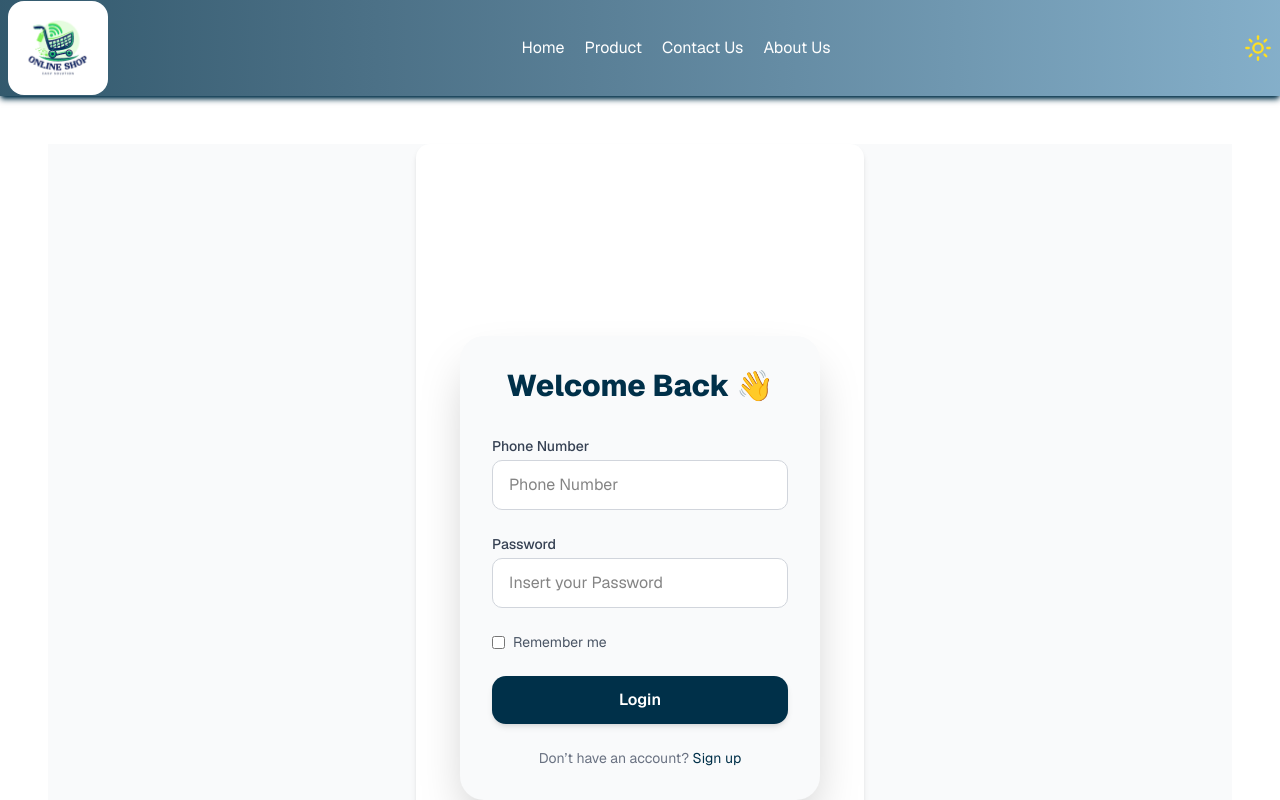
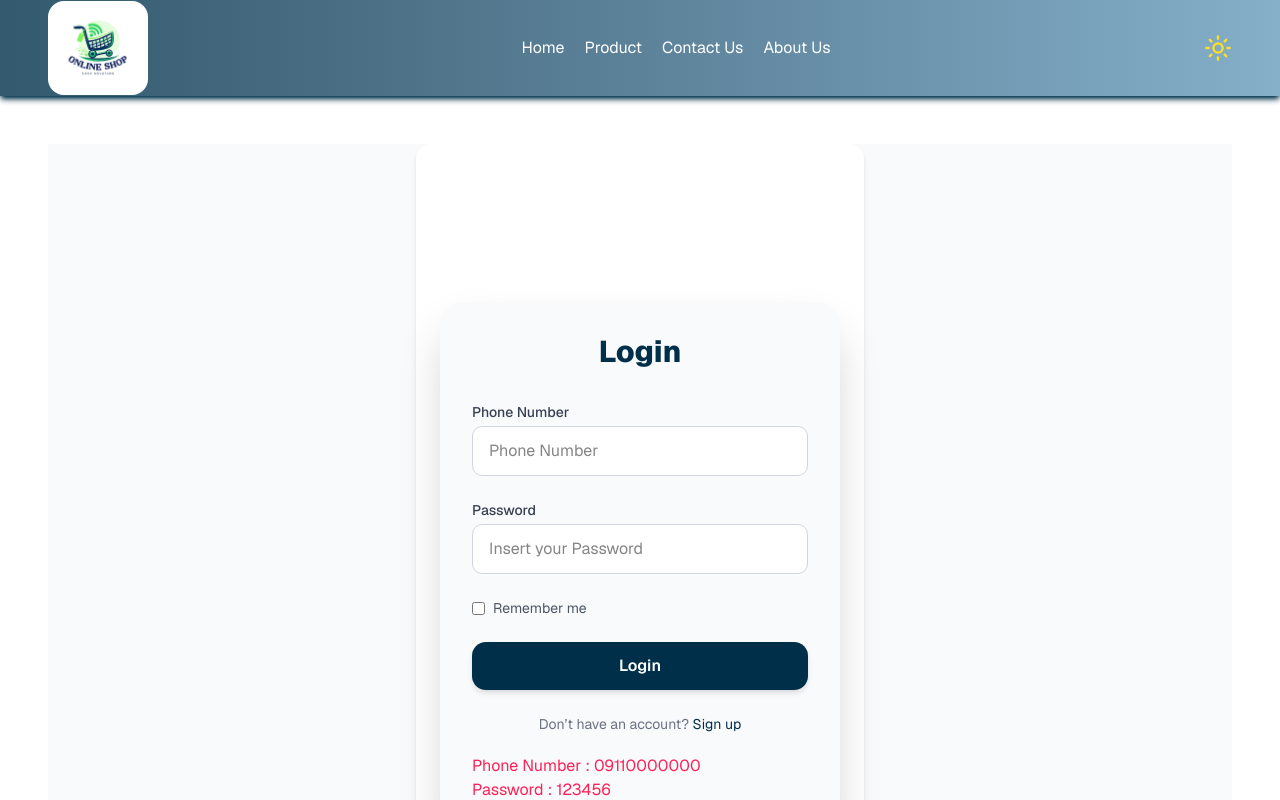
Before and after one commit to amirpouya-rzv/OnlineShop-Website, a Next.js app: page / in a window 1280 px wide. Shown: the top 800 px of the page. Built offline with nearby package versions, Linux system fonts and the light colour scheme.

Commit message:
project finished.

```diff
--- a/actions/uthActions.ts
+++ b/actions/uthActions.ts
@@ -18,6 +18,6 @@ export const loginAction = async (formData: FormData) => {
   if (res.status === 200) {
     const token = res.data.token
     ;(await cookies()).set("loginToken", token)
-    redirect('/userpanel')
+    redirect('/product')
   }
 }
--- a/src/app/(auth)/login/page.tsx
+++ b/src/app/(auth)/login/page.tsx
@@ -3,10 +3,10 @@ import { loginAction } from "../../../../actions/uthActions";
 
 export default function LoginPage() {
   return (
-    <div className="min-h-screen flex items-center justify-center bg-white dark:bg-[#1A1A1A] px-5 py-12">
-      <div className="w-full max-w-md bg-[#F9FAFB] dark:bg-[#2B2B2B] p-8 rounded-3xl shadow-2xl">
+    <div className="min-h-screen  flex items-center justify-center bg-white dark:bg-[#1A1A1A] py-12">
+      <div className="w-full  max-w-md bg-[#F9FAFB] dark:bg-[#2B2B2B] p-8 rounded-3xl shadow-2xl">
         <h2 className="text-3xl font-extrabold text-center text-dark-blue dark:text-white mb-8">
-          Welcome Back 👋
+          Login
         </h2>
 
         <form action={loginAction} className="space-y-6">
@@ -54,10 +54,15 @@ export default function LoginPage() {
 
         <p className="text-center text-sm text-gray-500 dark:text-gray-400 mt-6">
           Don’t have an account?{' '}
-          <a href="/register" className="text-dark-blue hover:underline">
+          <a href="/login" className="text-dark-blue dark:text-white hover:underline">
             Sign up
           </a>
         </p>
+           <div className="mt-5 text-rose-500">
+          <p>Phone Number : 09110000000</p>
+          <p>Password : 123456</p>
+
+        </div>
       </div>
     </div>
   )
--- a/src/app/(main)/home/page.tsx
+++ b/src/app/(main)/home/page.tsx
@@ -5,7 +5,7 @@ import Tab from './Tab'
 import Whattodo from './WhatToDo'
 function Home() {
   return (
-    <div className='felx flex-col'>
+    <div className='felx flex-col p-10'>
       <Banner/>
       <Tab />
       <NewProduct/>
--- a/src/app/(main)/product/[productId]/page.tsx
+++ b/src/app/(main)/product/[productId]/page.tsx
@@ -48,7 +48,7 @@ async function ProductId({
 
   return (
     <div className="p-4 flex flex-col items-center">
-      <div className='fixed md:right-2 left-2 -mt-10'>
+      <div className='fixed md:right-2 left-2 top-52 md:top-28 '>
         <Link href='/login'>
           <Button className='flex items-center text-xl bg-dark-blue hover:bg-blue-950 cursor-pointer dark:bg-light-blue dark:hover:bg-sky-300'>+
             <ShoppingCart />
--- a/src/app/layout.tsx
+++ b/src/app/layout.tsx
@@ -34,7 +34,7 @@ export default function RootLayout({
           <ThemeApplier />
           <main className="flex-col dark:bg-bg-dark">
             <Headers />
-            <div className="p-12  mb-20">{children}</div>
+            <div className="md:p-12   mb-20">{children}</div>
             <Footer />
           </main>
         </ReduxProvider>
--- a/src/app/loading.tsx
+++ b/src/app/loading.tsx
@@ -1,7 +1,7 @@
 
 export default function Loading() {
   return (
-    <>
+    <div className="flex justify-center mt-28 md:mt-0">
       <div className="relative">
         <div className="w-20 h-20 border-lime-200 border-2 rounded-full"></div>
         <div className="w-20 h-20 border-lime-700 border-t-2 animate-spin rounded-full absolute left-0 top-0"></div>
@@ -17,5 +17,5 @@ export default function Loading() {
         <div className="w-5 h-5 border-lime-700 border-t-2 animate-spin rounded-full absolute left-0 top-0"></div>
       </div>
 
-    </>);
+    </div>);
 }
--- a/src/components/Footer.jsx
+++ b/src/components/Footer.jsx
@@ -9,7 +9,7 @@ function Footer() {
       <div className="max-w-7xl mx-auto px-6 py-10 flex flex-col md:flex-row justify-between items-center gap-8">
         {/* Logo + Info */}
         <div className="flex items-center gap-4">
-          <Image width={100} height={50} className='rounded-2xl' alt='logo' src={'/download.png'} />
+          <Image width={100} height={50} className='rounded-2xl cursor-pointer' alt='logo' src={'/download.png'} />
           <div className="text-sm md:text-base">
             <p className="font-semibold">© Created by</p>
             <p className="text-xs md:text-sm opacity-80">AMIRPOYA REZVANI</p>
--- a/src/components/Headers.tsx
+++ b/src/components/Headers.tsx
@@ -45,7 +45,7 @@ function Headers() {
         {/* Full Menu: Logo + Links + Icons */}
         <div
           className={`
-            md:flex md:flex-row md:justify-between items-center md:h-24
+            md:flex p-10 md:flex-row md:justify-between items-center md:h-24
             backdrop-blur-xl bg-gradient-to-r from-[#003049]/80 to-[#669bbc]/80 text-white
             fixed md:static inset-0 md:inset-auto
             overflow-hidden
@@ -61,7 +61,7 @@ function Headers() {
           {/* Logo */}
           <div onClick={() => dispatch(setShowMenu(false))} className='flex justify-center md:justify-start items-center p-2'>
             {/* <Monitor size={32} className="drop-shadow-lg" /> */}
-            <Image  width={100}  height={50} className='rounded-2xl ' alt='logo' src={'/download.png'}/>
+            <Image  width={100}  height={50} className='rounded-2xl cursor-pointer' alt='logo' src={'/download.png'}/>
           </div>
 
           {/* Links */}
--- a/src/components/banner/index.tsx
+++ b/src/components/banner/index.tsx
@@ -19,7 +19,7 @@ import Image from "next/image"
 
 export function Banner() {
     return (
-        <Carousel className="w-11/12 md:w-full">
+        <Carousel className="w-11/12 md:w-full mx-2.5 md:mx-0">
             <CarouselContent>
                 {[images2, images1, images3, images4, images5].map((image, index) => (
                     <CarouselItem key={index}>
@@ -33,7 +33,7 @@ export function Banner() {
                                         quality={100}
                                         className="object-cover rounded-2xl"
                                     />
-                                    </CardContent>
+                                </CardContent>
                             </Card>
                         </div>
                     </CarouselItem>
```
